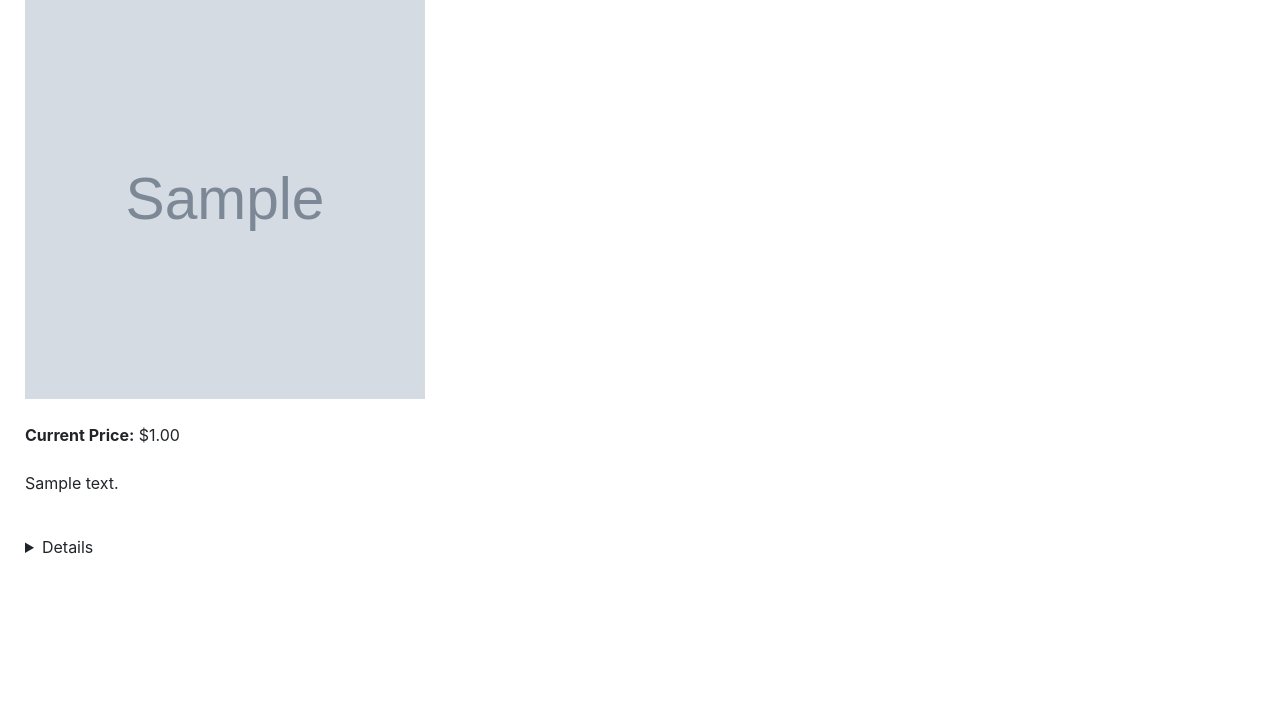
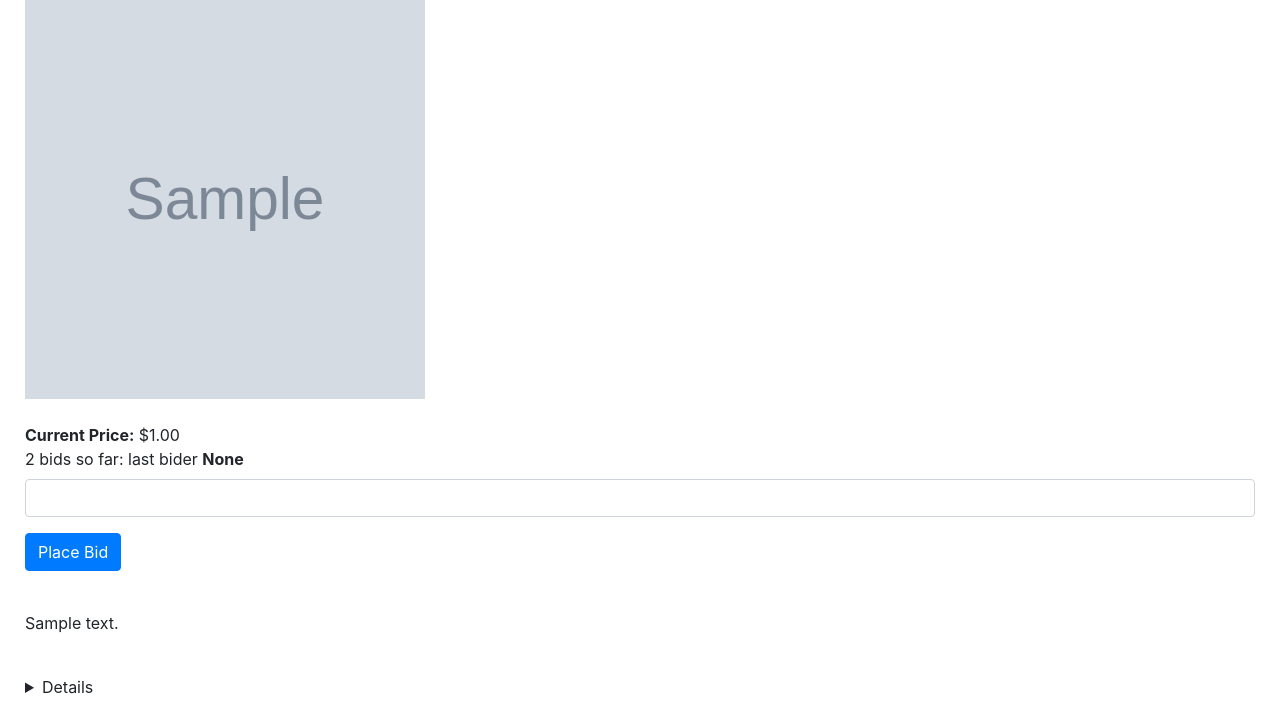
Before and after one commit to KaungMinSett/commerce, a Django app: page //1 in a window 1280 px wide. Shown: the part 256-965 px from the top of the page. Before the commit the page ends 810 px from the top, so only its background shows below. Run offline with Django 3.2, Linux system fonts and the light colour scheme; a user stored in the database is signed in; tables that the repository leaves empty hold one stand-in row (values such as "Sample post"); grey boxes marked "Sample" are stand-in pictures; some libraries are stand-ins or nearby versions.

Commit message:
place bid finished

```diff
--- a/auctions/templates/auctions/list_details.html
+++ b/auctions/templates/auctions/list_details.html
@@ -26,6 +26,36 @@
 
             <span><strong>Current Price:</strong> ${{ auction.starting_bid }}</span>
             <br>
+            {% if user.is_authenticated %}
+            <form action="{% url 'bid' auction.id %}" method="post">
+            {% csrf_token %}
+
+            <div class="form-group">
+                <label for="bid">2 bids so far: last bider  </label>
+                    {% if bidder_name is None  %}
+                    <strong>None</strong>
+                    <input type="number" class="form-control"  name="current_bid" required>
+                    {% else %}
+                    <strong>{{ bidder_name }}</strong>
+                    <input type="number" class="form-control"  name="current_bid" required>
+                    {% endif %}
+
+
+
+            </div>
+            <div class = "form-group">
+                <button type="submit" class="btn btn-primary">Place Bid</button>
+            </div>
+
+        </form>
+        {% endif %}
+        {% if error %}
+        <div class="alert alert-danger" role="alert">
+            {{ error }}
+        </div>
+        {% endif %}
+
+
             <br>
             <p>{{ auction.description }}</p>
             <br>
--- a/auctions/urls.py
+++ b/auctions/urls.py
@@ -12,4 +12,5 @@
     path('create/new_category', views.create_category, name='new_category'),
     path('/<int:id>', views.view_details, name='view_details'),
     path('/<int:id>/watchlist', views.toggle_watchlist, name='watchlist'),
+    path('/<int:id>/bid', views.place_bid, name='bid'),
 ]
--- a/auctions/views.py
+++ b/auctions/views.py
@@ -4,7 +4,7 @@
 from django.shortcuts import render
 from django.urls import reverse
 
-from .models import User, Auction_lists, Category, Watchlists
+from .models import User, Auction_lists, Category, Watchlists, Bids
 
 
 
@@ -127,6 +127,13 @@
 
     auction = Auction_lists.objects.get(id=id)
     user = request.user
+    last_bidder = Bids.objects.filter(auction=auction).last()
+    if last_bidder is None:
+        bidder_name = None
+    else:
+        bidder_name = last_bidder.user
+
+
 
     category = Category.objects.filter(auctions=auction).first()
     if Watchlists.objects.filter(user=user, auction=auction).exists():
@@ -136,7 +143,8 @@
     return render(request, "auctions/list_details.html", context={
         'auction': auction,
         'category': category,
-        'status': status
+        'status': status,
+        'last_bidder': bidder_name,
     })
 
 
@@ -151,3 +159,20 @@
         Watchlists.objects.create(user=user, auction=auction)
 
     return HttpResponseRedirect(reverse("view_details", args=(auction.id,)))
+
+
+
+
+def place_bid(request,id):
+    user = request.user
+    auction = Auction_lists.objects.get(id=id)
+    bid = request.POST.get('current_bid')
+    if int(bid) <= auction.starting_bid:
+        return render(request, "auctions/list_details.html", {
+            'auction': auction,
+            'error': "Your bid should be higher than the starting bid."
+        })
+    else:
+        Bids.objects.create(user=user, auction=auction, bid=bid)
+        Auction_lists.objects.filter(id=id).update(starting_bid=bid)
+        return HttpResponseRedirect(reverse("view_details", args=(auction.id,)))
```
